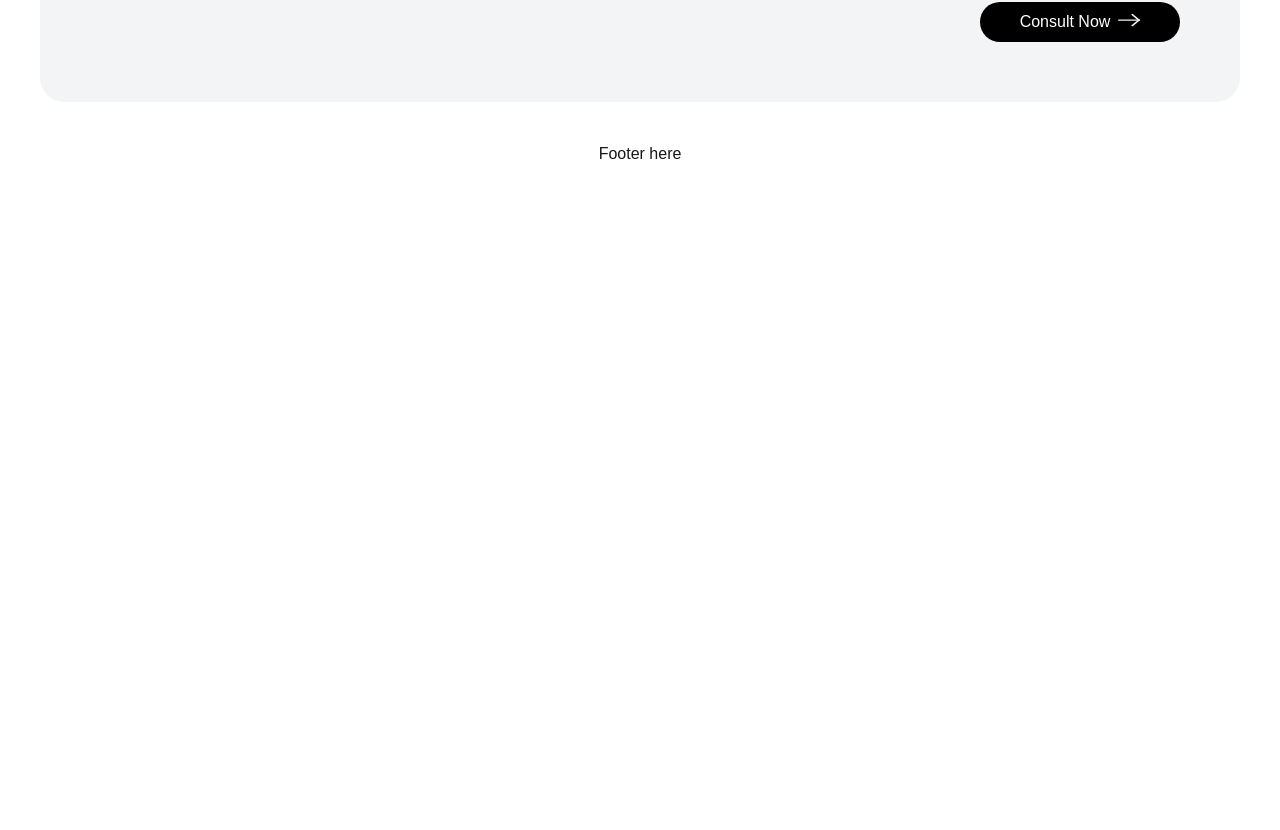
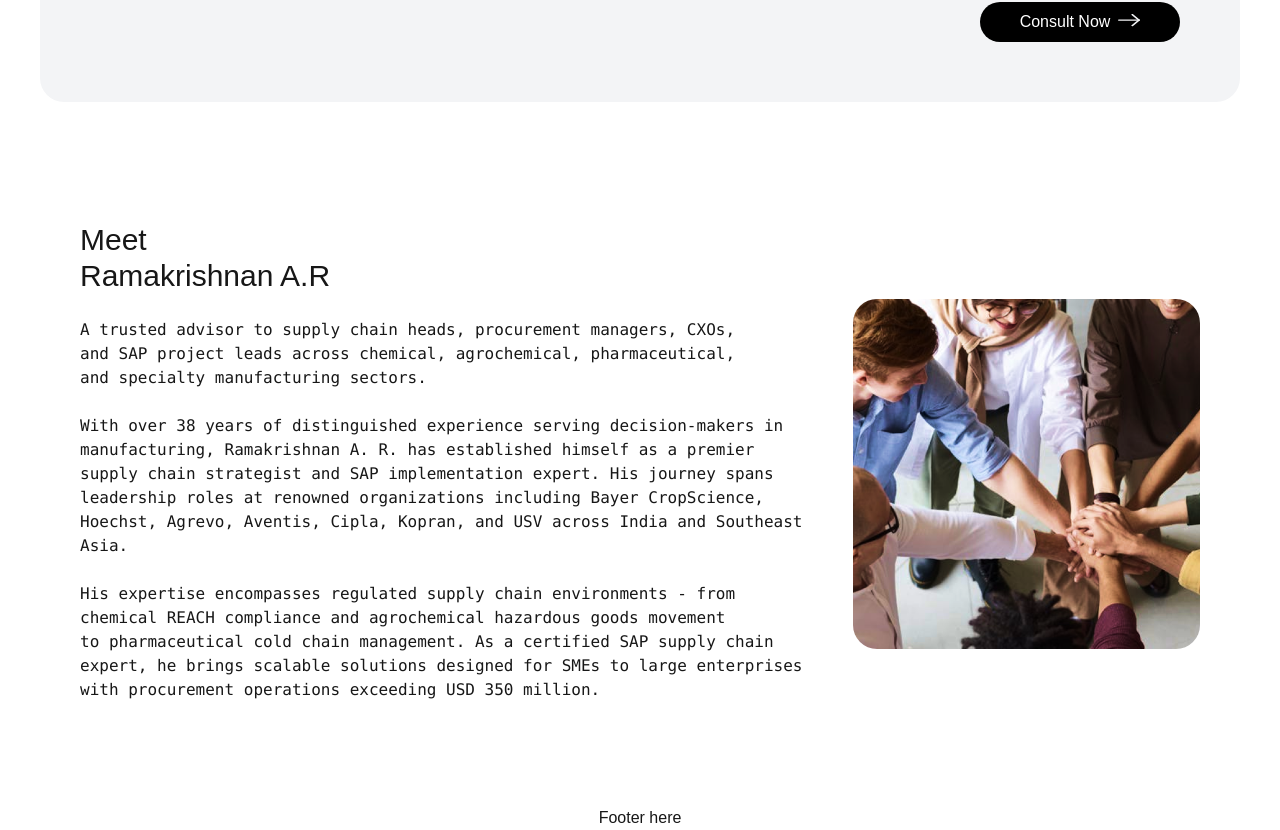
Before and after one commit to mohdqaseem198/GrayArc-Practice1, a Next.js app: page / in a window 1280 px wide. Shown: the part 1384-2214 px from the top of the page. Before the commit the page ends 1550 px from the top, so only its background shows below. Built offline with nearby package versions, Linux system fonts and the light colour scheme.

Commit message:
Meet section completed

```diff
--- a/Components/Body.js
+++ b/Components/Body.js
@@ -1,4 +1,5 @@
 import Hero from "./Hero";
+import Meet from "./Meet";
 import Mission from "./Mission";
 import Navbar from "./Navbar";
 
@@ -7,6 +8,7 @@ const Body = () => {
         <Navbar />
         <Hero />
         <Mission />
+        <Meet/>
     </div>)
 };
 
--- /dev/null
+++ b/Components/Meet.js
@@ -0,0 +1,38 @@
+import Image from "next/image";
+
+const Meet = () => {
+    return(<div className="p-10" id="Meet">
+            <div className="flex flex-col p-10
+            md:flex md:flex-row">
+                <div>
+                    <h2 className="text-3xl">Meet
+                        <span className="block"> Ramakrishnan A.R</span></h2>
+                        <pre className="whitespace-pre-wrap">
+                        {`
+A trusted advisor to supply chain heads, procurement managers, CXOs,
+and SAP project leads across chemical, agrochemical, pharmaceutical,
+and specialty manufacturing sectors.
+
+With over 38 years of distinguished experience serving decision-makers in
+manufacturing, Ramakrishnan A. R. has established himself as a premier
+supply chain strategist and SAP implementation expert. His journey spans
+leadership roles at renowned organizations including Bayer CropScience,
+Hoechst, Agrevo, Aventis, Cipla, Kopran, and USV across India and Southeast Asia.
+
+His expertise encompasses regulated supply chain environments - from
+chemical REACH compliance and agrochemical hazardous goods movement
+to pharmaceutical cold chain management. As a certified SAP supply chain
+expert, he brings scalable solutions designed for SMEs to large enterprises
+with procurement operations exceeding USD 350 million.
+                        `}
+                        </pre>
+                </div>
+                <div className="w-[inherit] h-[inherit] m-auto overflow-hidden rounded-3xl
+                md:w-[350px] md:h-[350px]">
+                    <Image className="m-auto scale-120 " src="/PromiseImg1.png" height={0} width={350} />
+                </div>
+            </div>
+    </div>)
+};
+
+export default Meet;
```
